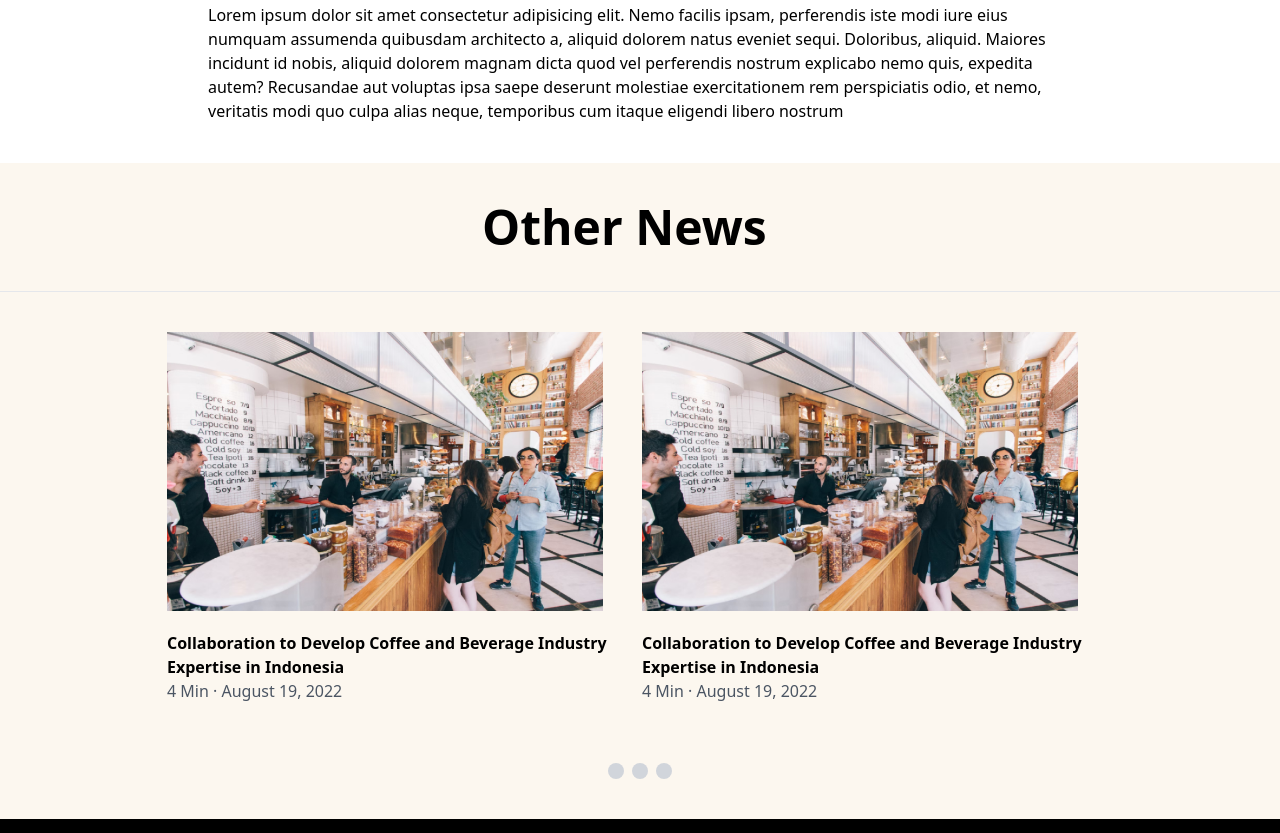
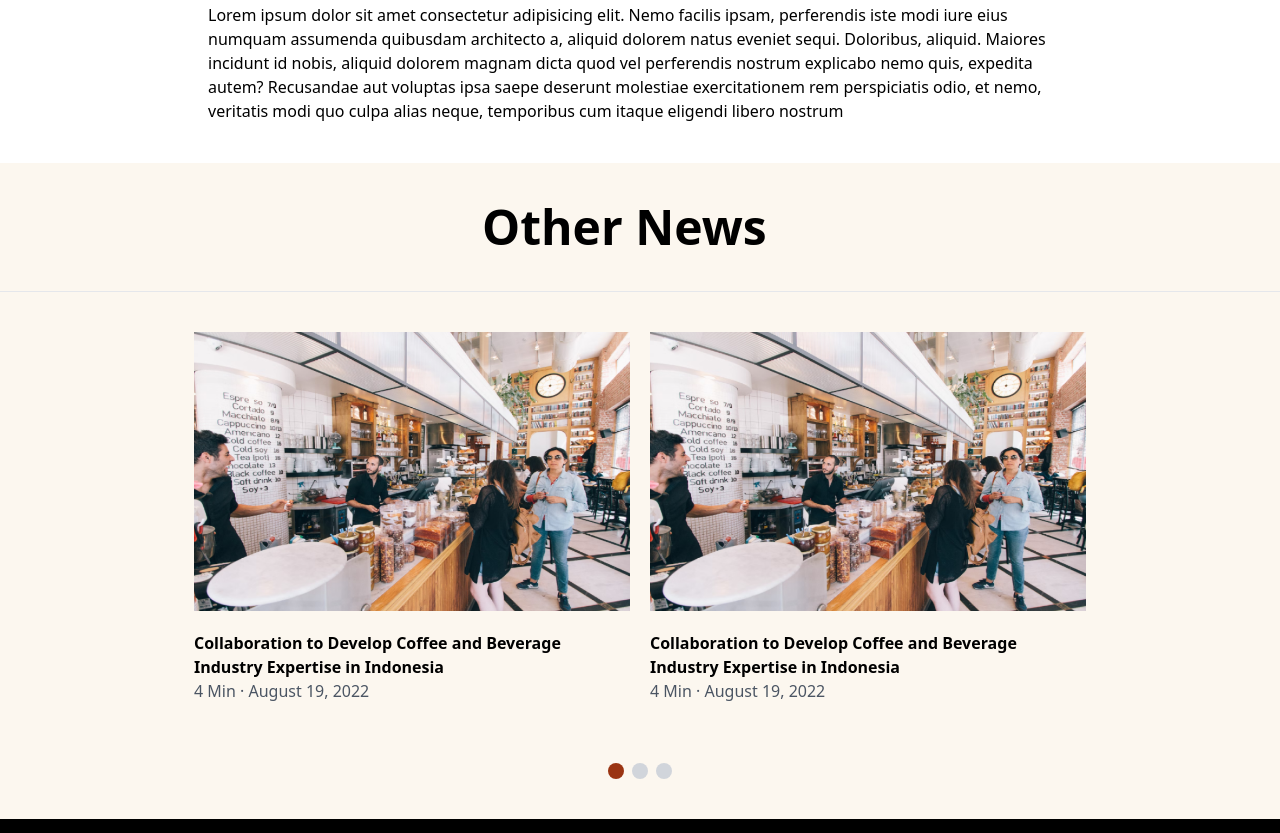
Before and after one commit to Yigitocalan/Figma-Project-Create, a website: page Figma-project/index2.html in a window 1280 px wide. Shown: the part 1787-2620 px from the top of the page. Drawn offline with nearby package versions, Linux system fonts and the light colour scheme.

Commit message:
slider finish

```diff
--- a/Figma-project/index2.html
+++ b/Figma-project/index2.html
@@ -7,6 +7,15 @@
     <script src="https://cdn.tailwindcss.com"></script>
     <link href="https://fonts.googleapis.com/css2?family=DM+Sans:wght@400;500;700&display=swap" rel="stylesheet">
     <link href="https://cdn.jsdelivr.net/npm/tailwindcss@2.2.19/dist/tailwind.min.css" rel="stylesheet">
+    <link href="https://cdn.jsdelivr.net/npm/tailwindcss@2.2.19/dist/tailwind.min.css" rel="stylesheet">
+    <style>
+        .carousel-item {
+            display: none;
+        }
+        .carousel-item.active {
+            display: flex;
+        }
+    </style>
     <title>Document</title>
 </head>
 <body class="overflow-x-hidden">
@@ -79,36 +88,70 @@
 
                                                                         <!-- slider -->
     <div class="bg-[#FCF7EF] mx-auto h-auto">
+        <div class="mx-auto h-auto">
             <div class="text-center xl:text-start py-10">
                 <h1 class="text-5xl sm:mx-52 xl:mx-[482px] font-semibold">Other News</h1>
                 <hr class="mt-10">
             </div>
-        <div class="flex flex-col sm:flex-row justify-center mx-10 xl:mx-0 mb-5   sm:space-x-1">
-            <div class="relative">
+            <div class="carousel flex justify-center mx-10 xl:mx-0 mb-5 space-x-1">
+                <div class="carousel-item active relative space-x-5">
                     <div class="w-full max-w-[436px]">
                         <img src="figma section.png" alt="Resim 1" class="w-full max-w-[444px] h-auto lg:h-[279px]">
-                </div>
                         <h2 class="font-semibold w-full max-w-[471px] mt-5">Collaboration to Develop Coffee and Beverage Industry Expertise in Indonesia</h2>
                         <p class="text-gray-600 mb-10 xl:mb-0">4 Min &middot; August 19, 2022</p>
                     </div>
-            <div class="relative">
-                <div class="w-full max-w-[436px] ">
-                    <img src="figma section.png" alt="Resim 1" class="w-full max-w-[444px] h-auto lg:h-[279px]">
+                    <div class="w-full max-w-[436px]">
+                        <img src="figma section.png" alt="Resim 2" class="w-full max-w-[444px] h-auto lg:h-[279px]">
+                        <h2 class="font-semibold w-full max-w-[471px] mt-5">Collaboration to Develop Coffee and Beverage Industry Expertise in Indonesia</h2>
+                        <p class="text-gray-600 mb-10 xl:mb-0">4 Min &middot; August 19, 2022</p>
                     </div>
+                </div>
+                <div class="carousel-item relative space-x-5">
+                    <div class="w-full max-w-[436px]">
+                        <img src="figma section.png" alt="Resim 3" class="w-full max-w-[444px] h-auto lg:h-[279px]">
                         <h2 class="font-semibold w-full max-w-[471px] mt-5">Collaboration to Develop Coffee and Beverage Industry Expertise in Indonesia</h2>
-                <p class="text-gray-600">4 Min &middot; August 19, 2022</p>
+                        <p class="text-gray-600 mb-10 xl:mb-0">4 Min &middot; August 19, 2022</p>
+                    </div>
+                    <div class="w-full max-w-[436px]">
+                        <img src="figma section.png" alt="Resim 4" class="w-full max-w-[444px] h-auto lg:h-[279px]">
+                        <h2 class="font-semibold w-full max-w-[471px] mt-5">Collaboration to Develop Coffee and Beverage Industry Expertise in Indonesia</h2>
+                        <p class="text-gray-600 mb-10 xl:mb-0">4 Min &middot; August 19, 2022</p>
+                    </div>
+
+                </div>
+            </div>
+            <div class="flex justify-center mt-5 py-10 space-x-2">
+                <button class="carousel-btn bg-gray-300 hover:bg-orange-800 rounded-full h-4 w-4 focus:outline-none"></button>
+                <button class="carousel-btn bg-gray-300 hover:bg-orange-800 rounded-full h-4 w-4 focus:outline-none"></button>
+                <button class=" bg-gray-300 hover:bg-orange-800 rounded-full h-4 w-4 focus:outline-none"></button>
             </div>
         </div>
 
+        <script>
+            const items = document.querySelectorAll('.carousel-item');
+            const buttons = document.querySelectorAll('.carousel-btn');
 
-        <div class="flex justify-center mt-5 py-10 space-x-2">
-            <button class="bg-gray-300 hover:bg-orange-800 rounded-full h-4 w-4 focus:outline-none"></button>
-            <button class="bg-gray-300 hover:bg-orange-800 rounded-full h-4 w-4 focus:outline-none"></button>
-            <button class="bg-gray-300 hover:bg-orange-800 rounded-full h-4 w-4 focus:outline-none"></button>
-        </div>
-    </div>
+            let activeIndex = 0;
 
+            function showSlide(index) {
+                items.forEach((item, i) => {
+                    item.classList.toggle('active', i === index);
+                });
+                buttons.forEach((btn, i) => {
+                    btn.classList.toggle('bg-orange-800', i === index);
+                    btn.classList.toggle('bg-gray-300', i !== index);
+                });
+            }
 
+            buttons.forEach((btn, index) => {
+                btn.addEventListener('click', () => {
+                    activeIndex = index;
+                    showSlide(index);
+                });
+            });
+
+            showSlide(activeIndex);
+        </script>
 
 
        <!-- footer -->
```
Also changed, not shown: slider.html (added, +71 -0 lines). Lines whose indentation alone changed are shown as unchanged.
